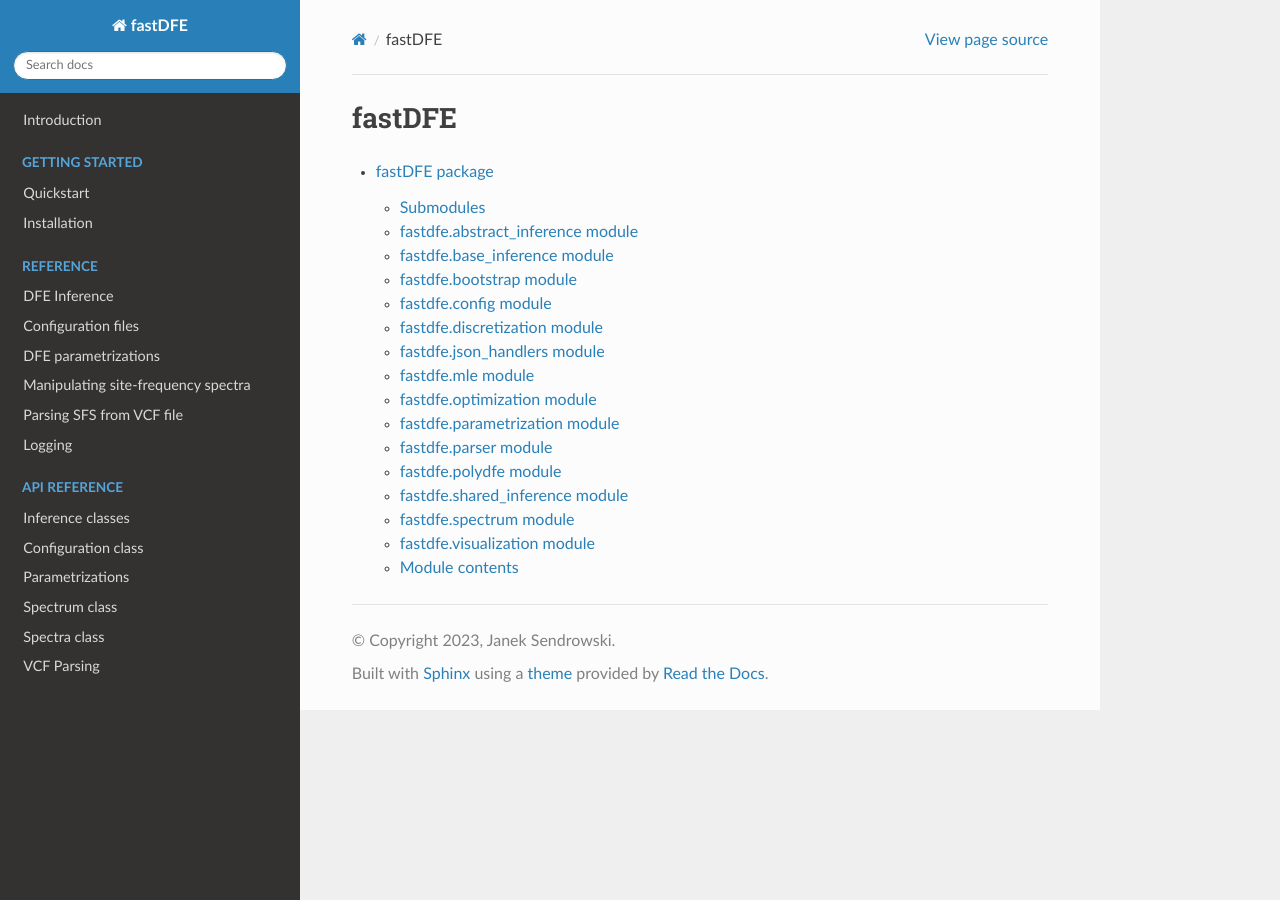
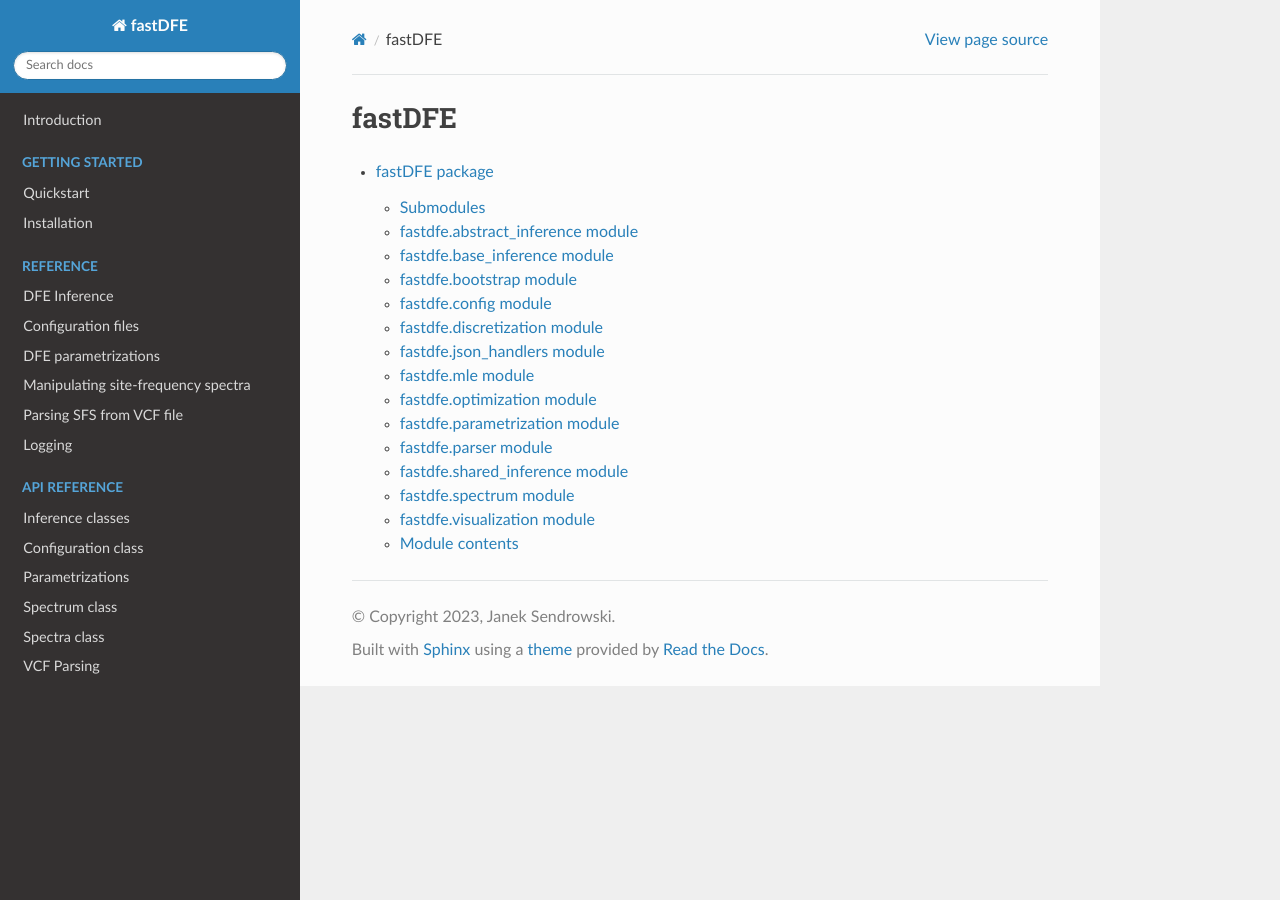
Before and after one commit to Sendrowski/fastDFE, a Sphinx documentation site: the page built from docs/modules.rst, in a window 1280 px wide. Built offline with Sphinx 7.4.7 and the Read the Docs theme 2.0.0, drawn with Linux system fonts in a browser that asks for light colours.

Commit message:
Remove polydfe module which has additional dependencies and is not supposed to be included in autodoc.

```diff
--- a/docs/fastdfe.rst
+++ b/docs/fastdfe.rst
@@ -94,15 +94,6 @@ fastdfe.parser module
    :show-inheritance:
    :noindex:
 
-fastdfe.polydfe module
-----------------------
-
-.. automodule:: fastdfe.polydfe
-   :members:
-   :undoc-members:
-   :show-inheritance:
-   :noindex:
-
 fastdfe.shared\_inference module
 --------------------------------
 
```
